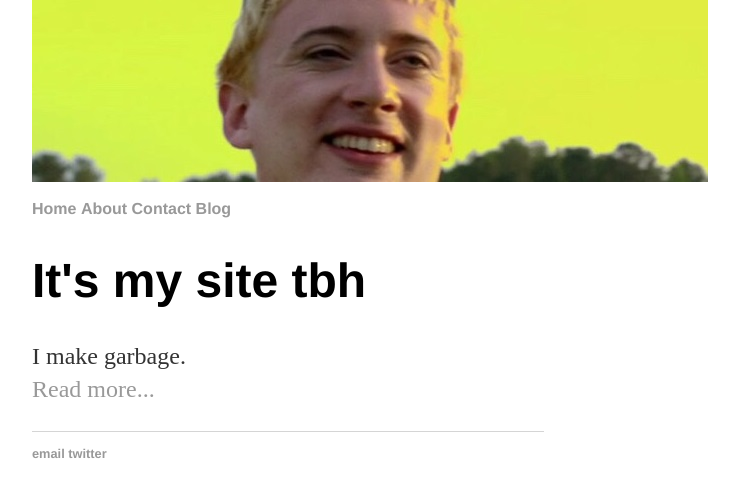
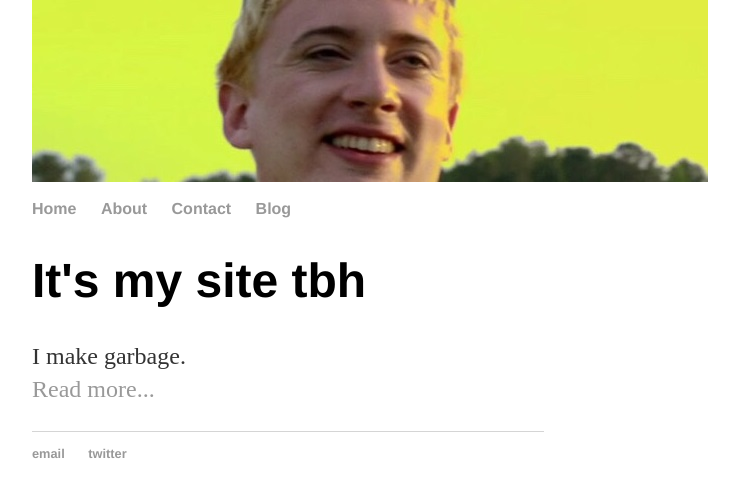
Before and after one commit to glasscaked/strip, a Jekyll site: the page built from index.html, in a window 1280 px wide. Shown: the top 497 px of the page, without its empty margins (352-1091 px from the left). Built offline with Jekyll 4.4.1, drawn with Linux system fonts in a browser that asks for light colours.

Commit message:
Update main.css

```diff
--- a/css/main.css
+++ b/css/main.css
@@ -12,7 +12,7 @@ h3 { font-size: 2.3em; }
 h4 { font-size: 1.9em; }
 
 nav ul, footer ul { font-size: 1em; font-family: 'Helvetica', 'Arial', 'Sans-Serif'; padding: 0px; list-style: none; font-weight: bold; }
-nav ul li, footer ul li {display: inline; margin: 0 auto;  }
+nav ul li, footer ul li {display: inline; margin-right: 20px; }
 
 footer { border-top: 1px solid #d5d5d5; font-size: .8em; }
 
```
